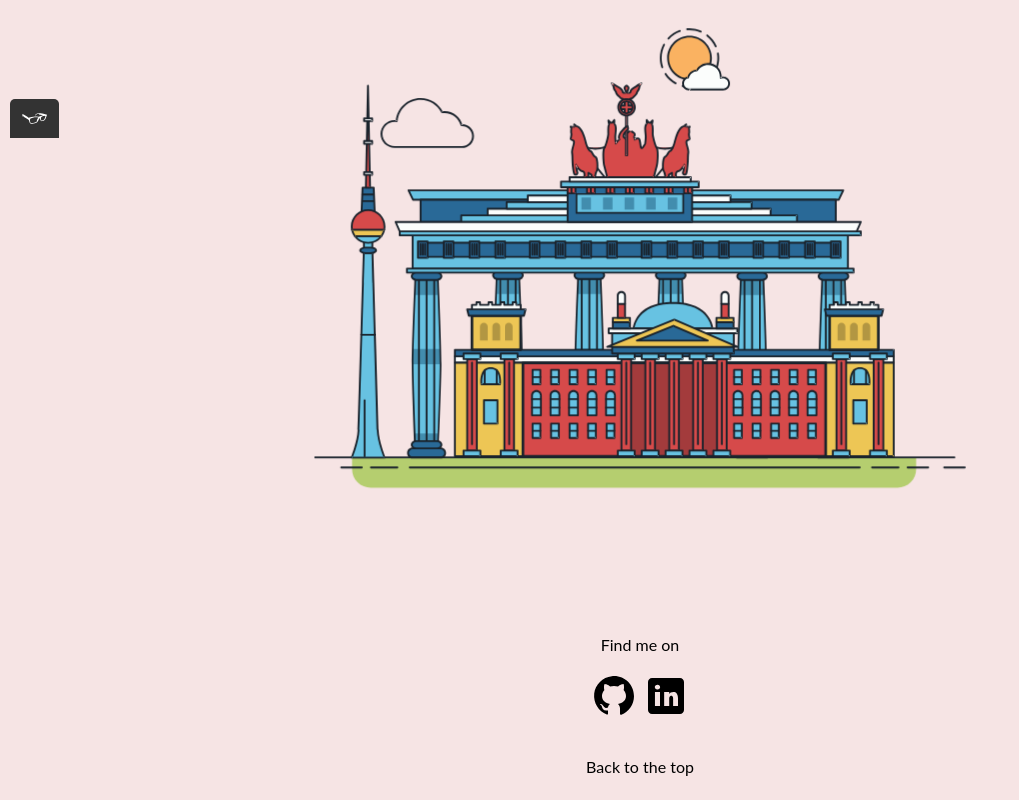
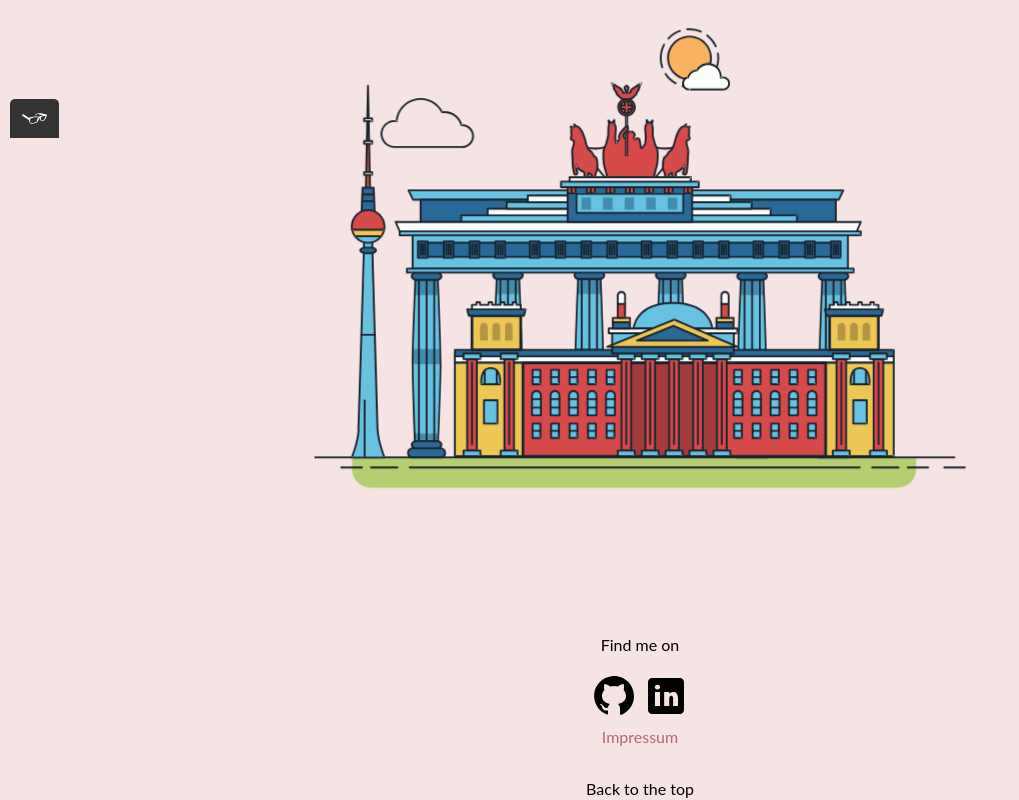
Before and after one commit to marlinejohn/portfolio-website, a plain HTML site: page about.html in a window 1280 px wide. Shown: the part 662-1462 px from the top of the page, without its empty margins (0-1019 px from the left). Before the commit the page ends 1440 px from the top, so only its background shows below. Drawn offline with nearby package versions, Linux system fonts and the light colour scheme.

Commit message:
add impressum

```diff
--- a/about.html
+++ b/about.html
@@ -661,6 +661,9 @@
       <a href="https://www.linkedin.com/in/marline-john/" target="_blank"> <img src="./img/linkedin.svg" alt="LinkedIn icon"></a>
       <!-- <a href="https://www.x.com/marlinejessie/" target="_blank"> <img src="./img/twitterx.svg" alt="X icon"></a>    -->
     </div>
+    <div class="impressum">
+      <a href="portfolio-documents/Impressum.pdf" target="_blank"> Impressum</a>
+    </div>
   </footer>
   <a href="#" class="to-top-btn">Back to the top</a>
   <script src="js/tota11y.min.js"></script>
```
Also changed, not shown: contact.html (+3 -1 lines), index.html (+3 -1 lines), work.html (+3 -1 lines), 1 other file.
